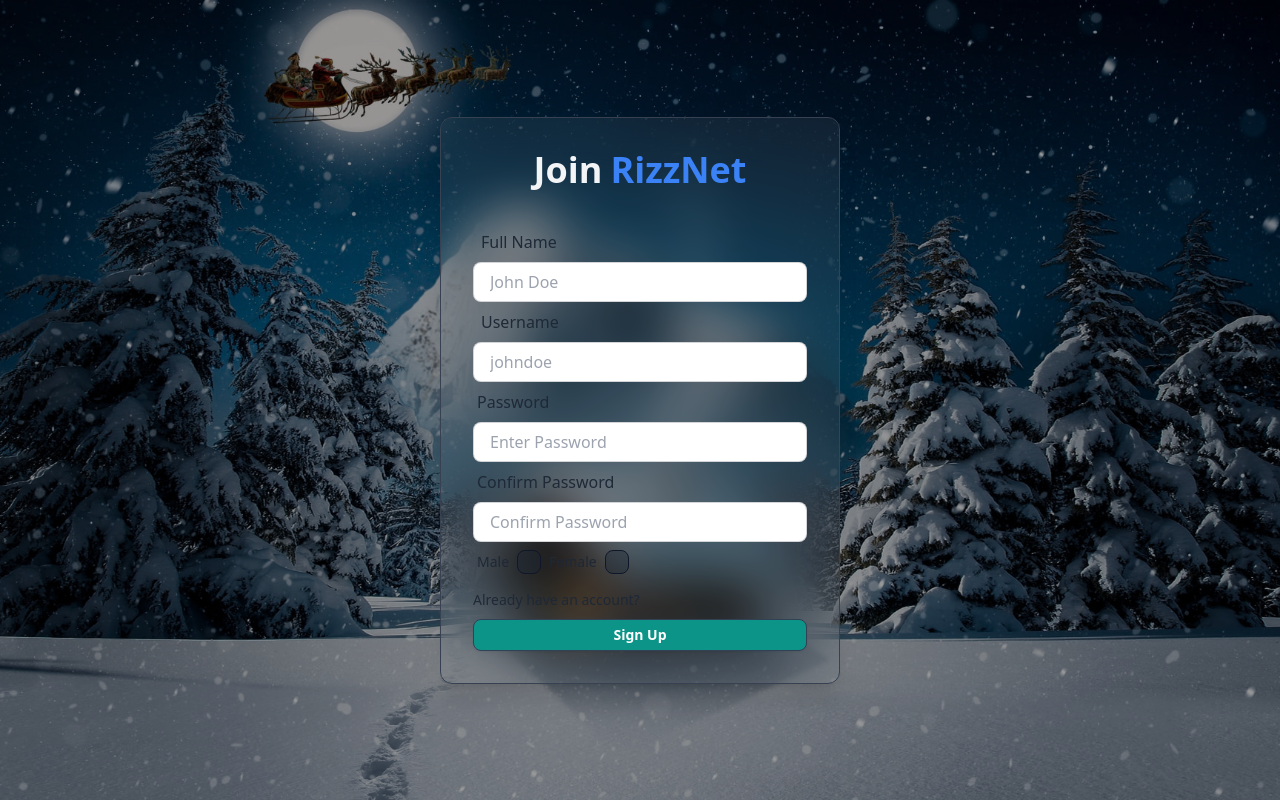
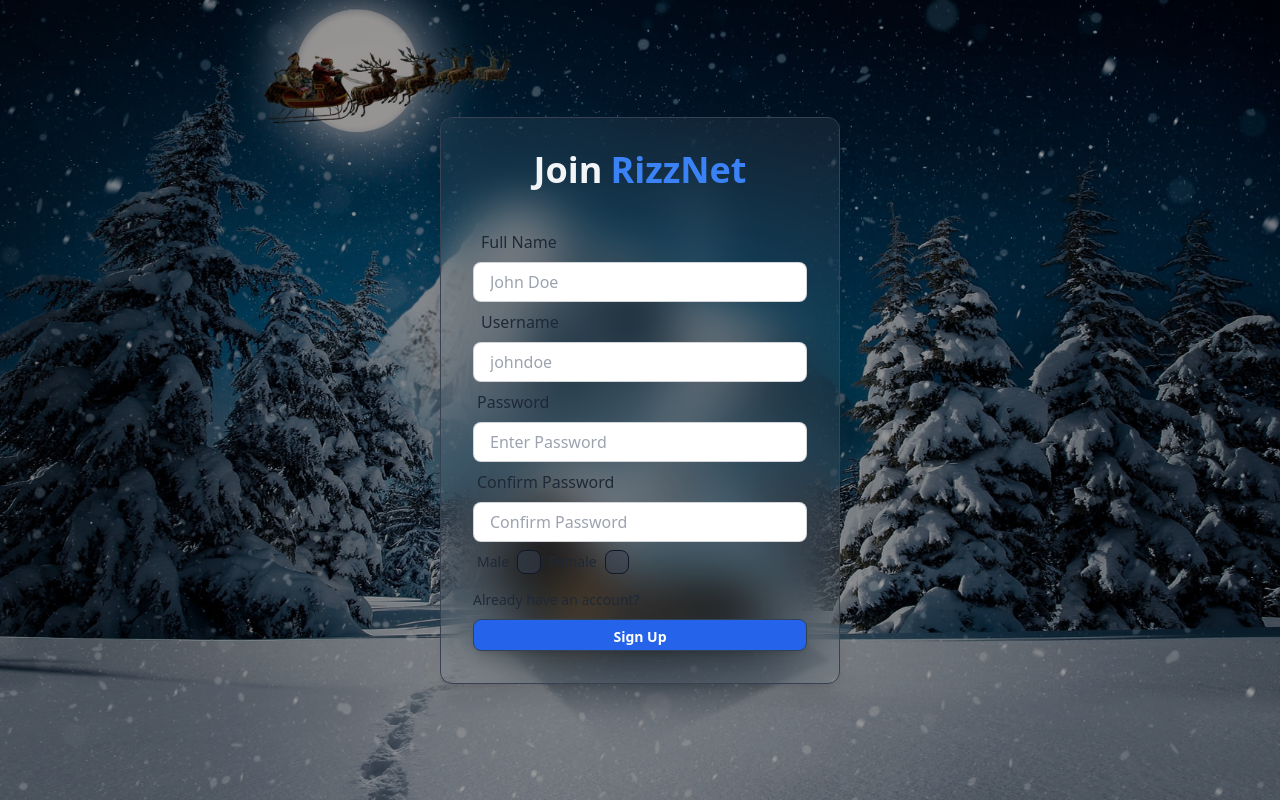
Before and after one commit to GOHANX1234/Newchat, a React (Vite) app in the folder frontend/: page /signup in a window 1280 px wide. Built offline with nearby package versions, Linux system fonts and the light colour scheme.

Commit message:
Add files via upload

```diff
--- a/frontend/src/index.css
+++ b/frontend/src/index.css
@@ -11,15 +11,15 @@ body {
 }
 
 input {
-	@apply bg-gray-800 bg-opacity-40 border-gray-600 focus:border-teal-500 focus:ring-teal-500 transition-all duration-300;
+	@apply bg-gray-700 bg-opacity-50 border-gray-600 focus:border-blue-500 focus:ring-blue-500 transition-all duration-300 rounded-lg;
 }
 
 .btn {
-	@apply bg-teal-600 hover:bg-teal-700 text-white font-semibold py-2 rounded-lg transition-all duration-300 disabled:opacity-50 disabled:cursor-not-allowed;
+	@apply bg-blue-600 hover:bg-blue-700 text-white font-semibold py-2.5 px-4 rounded-lg transition-all duration-300 disabled:opacity-50 disabled:cursor-not-allowed shadow-lg;
 }
 
 .conversation-item {
-	@apply flex items-center gap-2 p-2 py-3 cursor-pointer hover:bg-gray-800 rounded-none border-b border-gray-700;
+	@apply flex items-center gap-4 p-3 cursor-pointer hover:bg-gray-700/50 transition-all duration-200 px-4;
 }
 
 .conversation-item.active {
```
